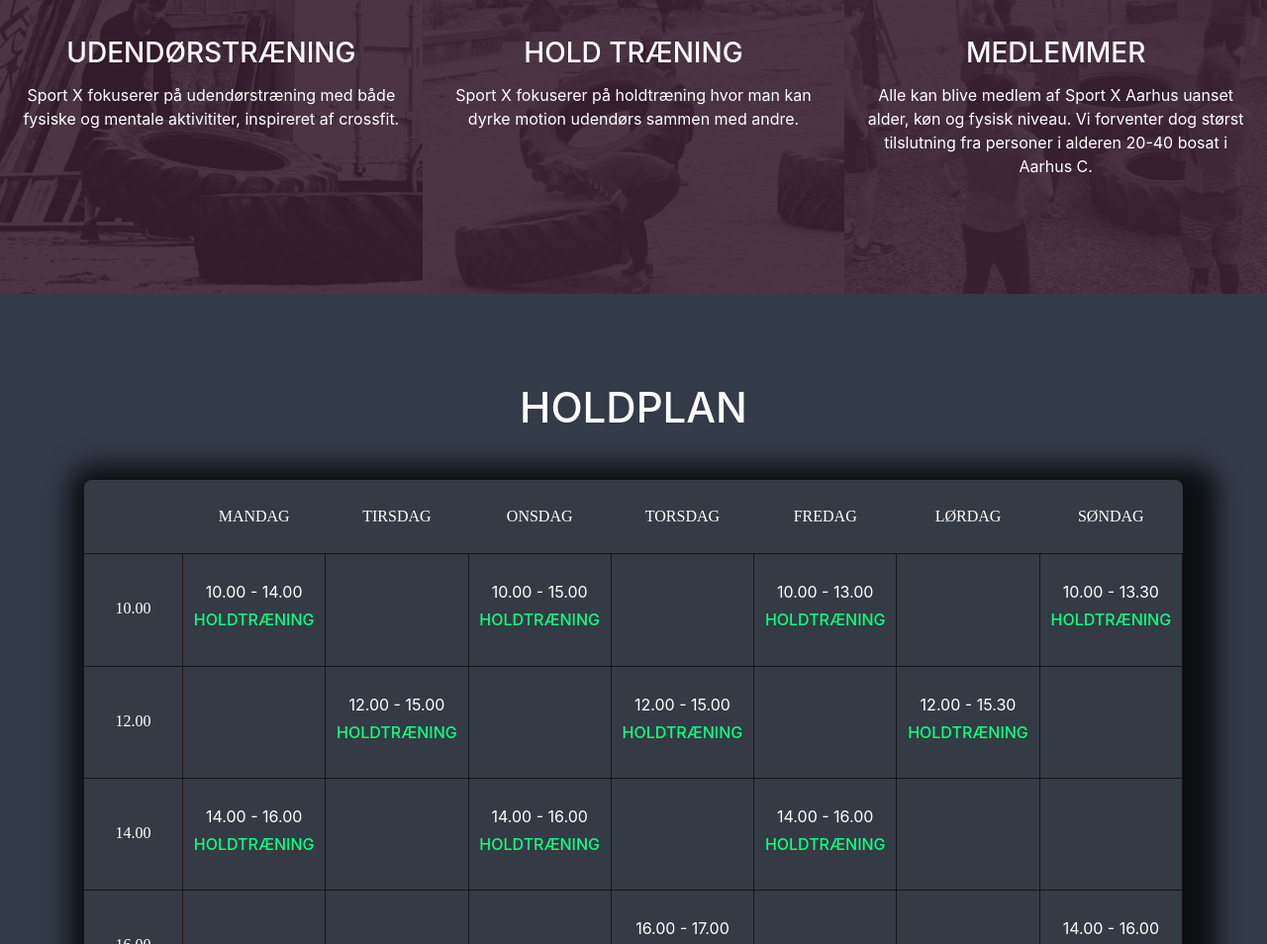
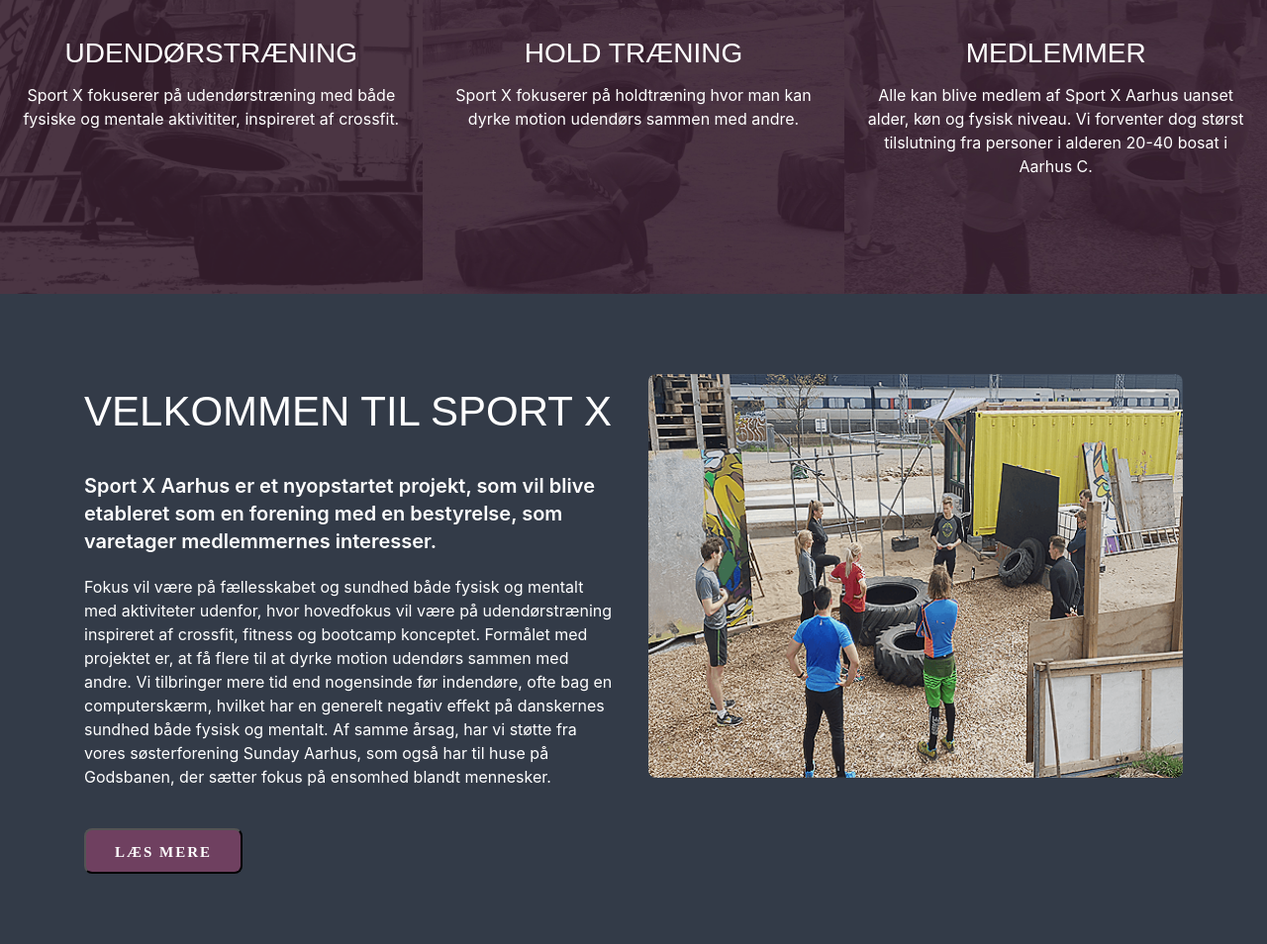
Before and after one commit to oguwp/Sportx, a plain HTML site: page index.html in a window 1280 px wide. Shown: the part 818-1772 px from the top of the page at 99% size. Drawn offline with nearby package versions, Linux system fonts and the light colour scheme; a web font is replaced by a local one.

Commit message:
Om os sektion og fetch api

```diff
--- a/css/style.css
+++ b/css/style.css
@@ -1,6 +1,16 @@
 /*----------------------------------------*/
 /*                 CSS                    */
 /*----------------------------------------*/
+
+@font-face {
+	font-family: "Square";
+	src: url(../font/Square.ttf);
+}
+
+@font-face {
+	font-family: "Squareo";
+	src: url(../font/Squareo.ttf);
+}
 
 a {
 	text-decoration: none !important;
@@ -16,6 +26,17 @@
 ol {
 	padding: 0;
 	margin: 0;
+}
+
+h1,
+h2,
+h3,
+h4,
+h5,
+h6 {
+	margin: 0;
+	font-weight: 400;
+	font-family: "Square", sans-serif;
 }
 
 /*----------------------------------------*/
@@ -243,6 +264,52 @@
 	background-size: cover;
 	background-position: top center;
 	background-image: url(../img/featured/bg3.jpg)
+}
+
+/*----------------------------------------*/
+/*                 ABOUT                  */
+/*----------------------------------------*/
+
+.about-text {
+	padding-top: 18px;
+}
+
+.imgx {
+	transition: transform .9s, filter 1.5s ease-in-out;
+	max-width: 100%;
+}
+
+.imgx:hover {
+	transform: scale(1.1)
+}
+
+.about-text h2 {
+	font-size: 48px;
+	font-weight: 500;
+	color: #fff;
+	margin-top: 14%;
+	text-transform: uppercase;
+	margin-bottom: 36px;
+}
+
+.about-text p.short-details {
+	font-size: 20px;
+	font-weight: 600;
+	color: #fff;
+	line-height: 28px;
+	margin-bottom: 20px;
+}
+
+.about-text p.long-details {
+	color: #fff;
+	margin-bottom: 40px;
+}
+
+.about-img img {
+	min-width: 100%;
+	margin-top: 15%;
+	margin-bottom: 15%;
+	border-radius: 8px;
 }
 
 /*----------------------------------------*/
--- a/index.html
+++ b/index.html
@@ -90,6 +90,46 @@
 		</div>
 	</section>
 	<!-- Feature End -->
+
+	<!-- About Begin -->
+	<section class="home-about spad" id="about">
+		<div class="container">
+			<div class="row">
+				<div class="col-lg-6">
+					<div class="about-text">
+						<h2 style="font-size: 42px;">Velkommen til Sport X</h2>
+						<p class="short-details">Sport X Aarhus er et nyopstartet projekt,
+							som vil blive etableret som en forening med
+							en bestyrelse, som varetager
+							medlemmernes interesser.</p>
+						<p class="long-details">Fokus vil være på fællesskabet og sundhed
+							både fysisk og mentalt med aktiviteter
+							udenfor, hvor hovedfokus vil være på
+							udendørstræning inspireret af crossfit,
+							fitness og bootcamp konceptet.
+							Formålet med projektet er, at få flere til at
+							dyrke motion udendørs sammen med andre.
+							Vi tilbringer mere tid end nogensinde før
+							indendøre, ofte bag en computerskærm,
+							hvilket har en generelt negativ effekt på
+							danskernes sundhed både fysisk og mentalt.
+							Af samme årsag, har vi støtte fra vores
+							søsterforening Sunday Aarhus, som også har
+							til huse på Godsbanen, der sætter fokus på
+							ensomhed blandt mennesker.</p>
+						<div id="outputAbout"></div>
+						<button id="getAbout" class="primary-btn about-btn">Læs Mere</button>
+					</div>
+				</div>
+				<div class="col-lg-6">
+					<div class="about-img">
+						<img src="img/about.png" class="img-fluid imgx" alt="Om Sport X">
+					</div>
+				</div>
+			</div>
+		</div>
+	</section>
+	<!-- About End -->
 
 	<!-- Schedule Begin -->
 	<section class="classtime-section class-time-table spad hide-sm" id="schedule">
--- a/js/script.js
+++ b/js/script.js
@@ -18,6 +18,30 @@
         });
     });
 });
+
+// GET API PRICE 1
+const getPrice1BtnElement = document.getElementById("getPrice1");
+
+getPrice1BtnElement.addEventListener("click", getPrice1);
+
+function getPrice1() {
+    fetch('./api/price1.json')
+        .then((res) => res.json())
+        .then((data) => {
+            let output = '<h2>extra priser</h2>';
+            data.forEach(function (data) {
+                output += `
+              <ul>
+                <li>${data.text1}</li>
+                <li>${data.text2}</li>
+                <li>${data.text3}</li>
+                <li>${data.text4}</li>
+              </ul>
+            `;
+            })
+            document.getElementById('output').innerHTML = output;
+        })
+}
 
 // GET API ABOUT US
 const getAboutBtnElement = document.getElementById("getAbout");
```
